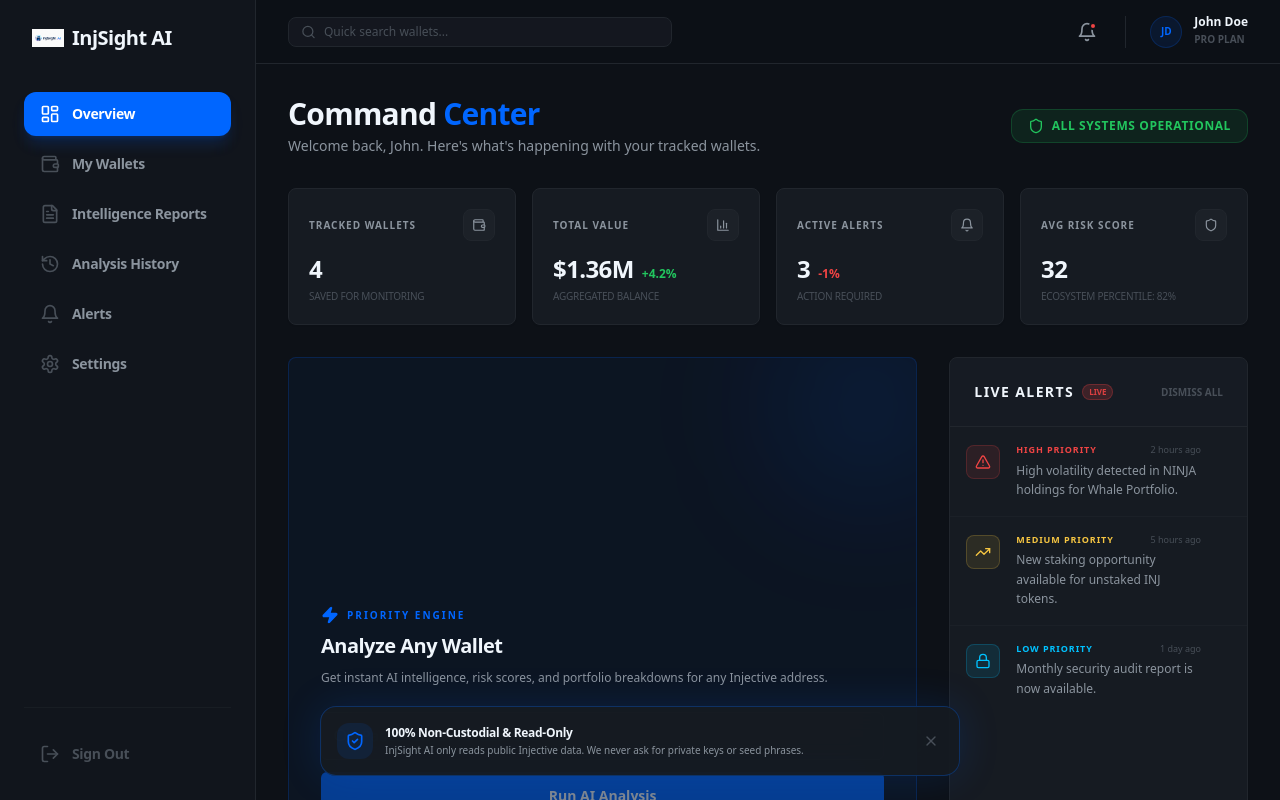
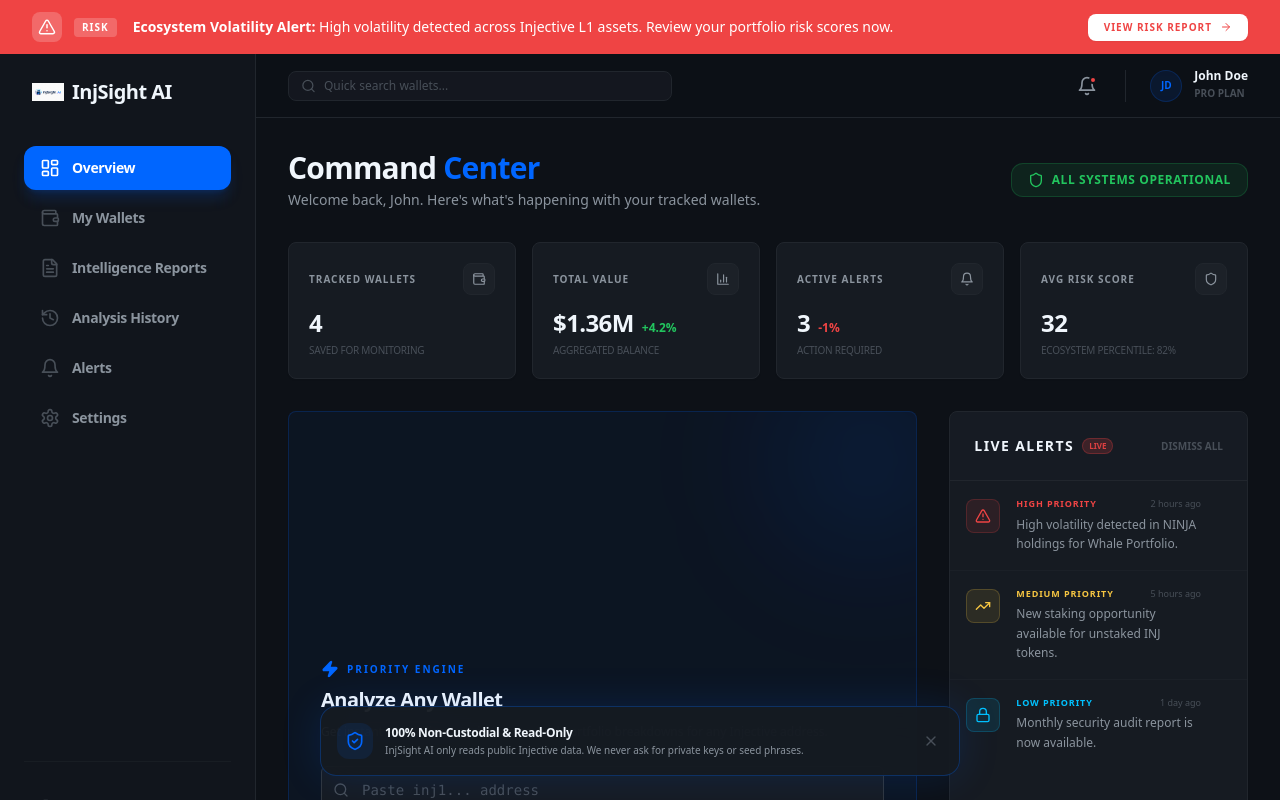
Before and after one commit to mokwathedeveloper/injsight-ai, a Next.js app in the folder frontend/: page /dashboard in a window 1280 px wide. Shown: the top 800 px of the page. Built offline with nearby package versions, Linux system fonts and the light colour scheme.

Commit message:
feat: integrate AlertBanner into global root layout

```diff
--- a/frontend/app/layout.tsx
+++ b/frontend/app/layout.tsx
@@ -1,6 +1,7 @@
 import type { Metadata } from "next";
 import { Inter, JetBrains_Mono } from "next/font/google";
 import { TrustSafetyBanner } from "@/components/ui/TrustSafetyBanner";
+import { AlertBanner } from "@/components/dashboard/AlertBanner";
 import "./globals.css";
 
 const inter = Inter({ subsets: ["latin"], variable: "--font-inter" });
@@ -22,6 +23,7 @@ export default function RootLayout({
   return (
     <html lang="en">
       <body className={`${inter.variable} ${jetbrainsMono.variable} antialiased`}>
+        <AlertBanner />
         {children}
         <TrustSafetyBanner />
       </body>
```
